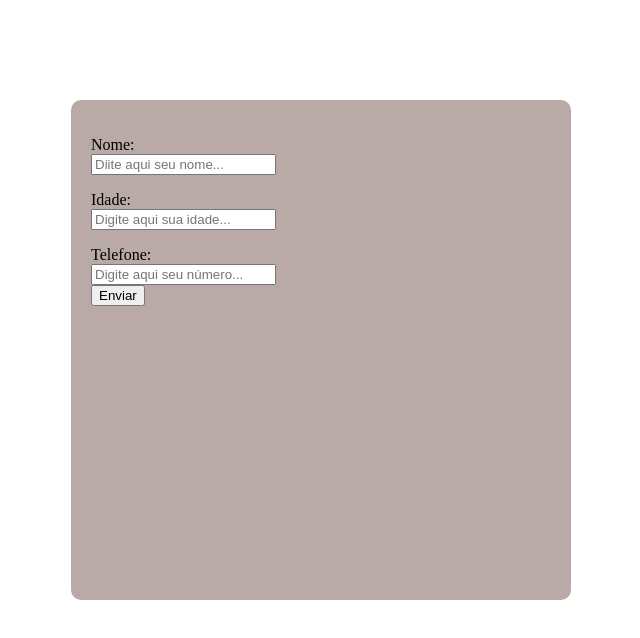
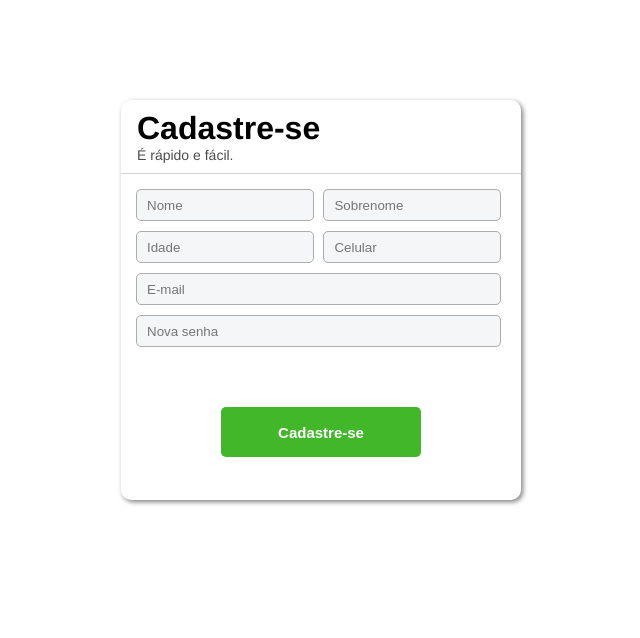
Before and after one commit to RicksonArize/ProjetoForm, a plain HTML site: page index.html in a window 1280 px wide. Shown: the whole page, without its empty margins (319-959 px from the left). Drawn offline with Linux system fonts and the light colour scheme.

Commit message:
Layout do Form finalizado.

```diff
--- a/index.html
+++ b/index.html
@@ -6,25 +6,41 @@
 </head>
 
 <body>
+    <div id="divPrincipal">
+        <div id="divTop">
+            <h1>Cadastre-se</h1>
+            <p>É rápido e fácil.</p>
+        </div>
         <div id="divForm">
             <Form method="get" action="">
 
-            <div>
-            <label><p>Nome: </p><input class="" type="text" name="name" value="" placeholder="Diite aqui seu nome..." /></label>
+                <div class="inputForm">
+                    <label>
+                        <input id="name" type="text" name="name" value="" placeholder="Nome" />
+                        <input id="lastName" type="text" name="last-name" value="" placeholder="Sobrenome" />
+                    </label>
                 </div>
 
-            <div>
-            <label><p>Idade: </p><input type="text" name="year" placeholder="Digite aqui sua idade..." /></label>
+                <div class="inputForm">
+                    <label>
+                        <input id="year" type="text" name="year" placeholder="Idade" />
+                        <input id="tel" type="text" name="tel" value="" placeholder="Celular" />
+                    </label>
                 </div>
 
-            <div>
-            <label><p>Telefone: </p><input type="text" name="telefone" value="" placeholder="Digite aqui seu número..." > </label>
+                <div class="inputForm">
+                <label><input id="email" type="text" name="email" placeholder="E-mail" /> </label>
+                </div>
+
+                <div class="inputForm">
+                    <label><input id="password" type="password" name="senha" value="" placeholder="Nova senha" > </label>
                     </div>
 
                 <div id="divSubmit">
-            <input type="submit" name="submit" value="Enviar" />
+                <input id="enviar" type="submit" name="submit" value="Cadastre-se" />
                 </div>
             </Form>
+        </div>
     </div>
 
 </body>
--- a/style.css
+++ b/style.css
@@ -1,24 +1,122 @@
 
+body{
+    background-color: #ffffff;
+    font-family: Helvetica, Arial, sans-serif;
+}
+
+#divPrincipal{
+    margin: 100px auto;
+    width: 400px;
+    height: 400px;
+    border-radius: 10px;
+    box-sizing: border-box;
+    background-color: #ffffff;
+    box-shadow: 2px 2px 5px gray;
+}
+
+#divTop{
+    padding: 10px 16px;
+}
 
 #divForm{
-    margin:100px auto;
+    border-top: solid 1px #d0d2d4;
     display: flex;
     justify-content: flex-start;
     flex-direction: column;
-    background-color: #B9AAA7;
-    width: 500px;
-    height: 500px;
-    padding: 20px;
-    box-sizing: border-box;
-    border-radius: 10px;
+    padding: 10px;
 }
 
-form p{
-    margin-bottom: 0;
+#divForm div{
+    margin: 5px;
+}
+
+#divPrincipal p{
+    margin: 0;
+    opacity: 70%;
+    font-size: 14px;
+}
+
+#divPrincipal h1{
+    margin: 0;
 }
 
 #divForm #divSubmit{
     display: flex;
     justify-content: flex-start;
     align-items: flex-end;
+   padding-top: 50px;
+   padding-bottom: 30px;
 }
+
+.divForm label{
+    margin: 0;
+}
+
+.inputForm input{
+    border: none;
+    color: gray;
+    opacity: 70%;
+    background-color: #f5f6f7;
+    height: 20px;
+    border-radius: 5px;
+    padding: 5px 5px 5px 10px;
+    border: rgb(173, 172, 172) 1px solid;
+}
+
+.inputForm input:focus {
+    outline: none;
+    color: #000;
+    box-shadow: 1px 1px 5px black;
+  }
+
+  input:enabled{
+    color: #000;
+    opacity: 100%;
+  }
+
+  #enviar{
+    background-color: rgb(66, 183, 42);
+    margin: 0 auto;
+    width: 200px;
+    height: 50px;
+    border: 0px;
+    border-radius: 5px;
+    color: #ffffff;
+    font-size: 15px;
+    font-weight: bold;
+  }
+
+  #enviar:hover{
+    background-color:  rgb(66, 183, 42, 0.9);
+    box-shadow: 1px 1px 5px rgb(66, 183, 42);
+  }
+
+  #name{
+    width: 161px;
+    margin-right: 5px;
+    margin-bottom: 5px;
+  }
+
+  #lastName{
+    width: 161px;
+  }
+
+  #year{
+    width: 161px;
+    margin-right: 5px;
+    margin-bottom: 5px;
+  }
+
+  #tel{
+    width: 161px;
+  }
+
+  #email{
+    width: 348px;
+    margin-bottom: 5px;
+  }
+
+  #password{
+    width: 348px;
+    margin-bottom: 5px;
+  }
```
Also changed, not shown: 1 other file. Lines whose indentation alone changed are shown as unchanged.
